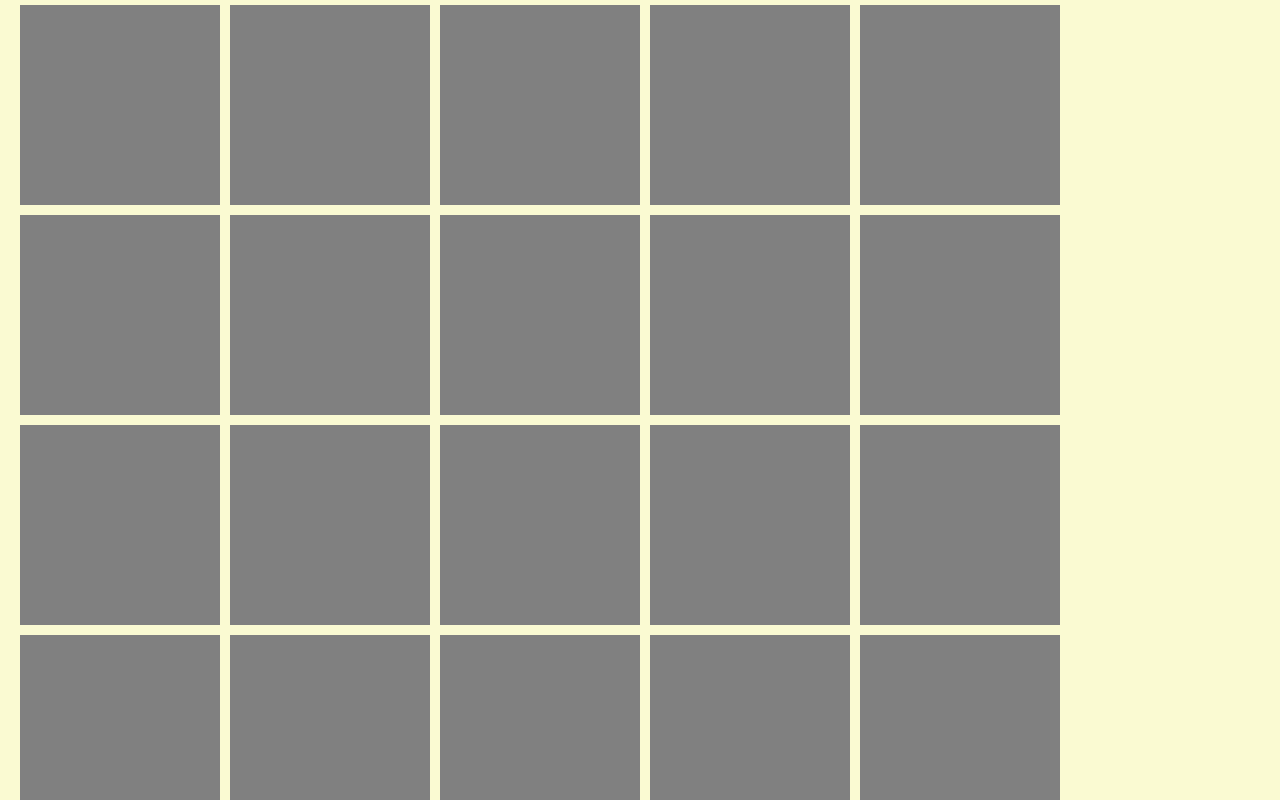
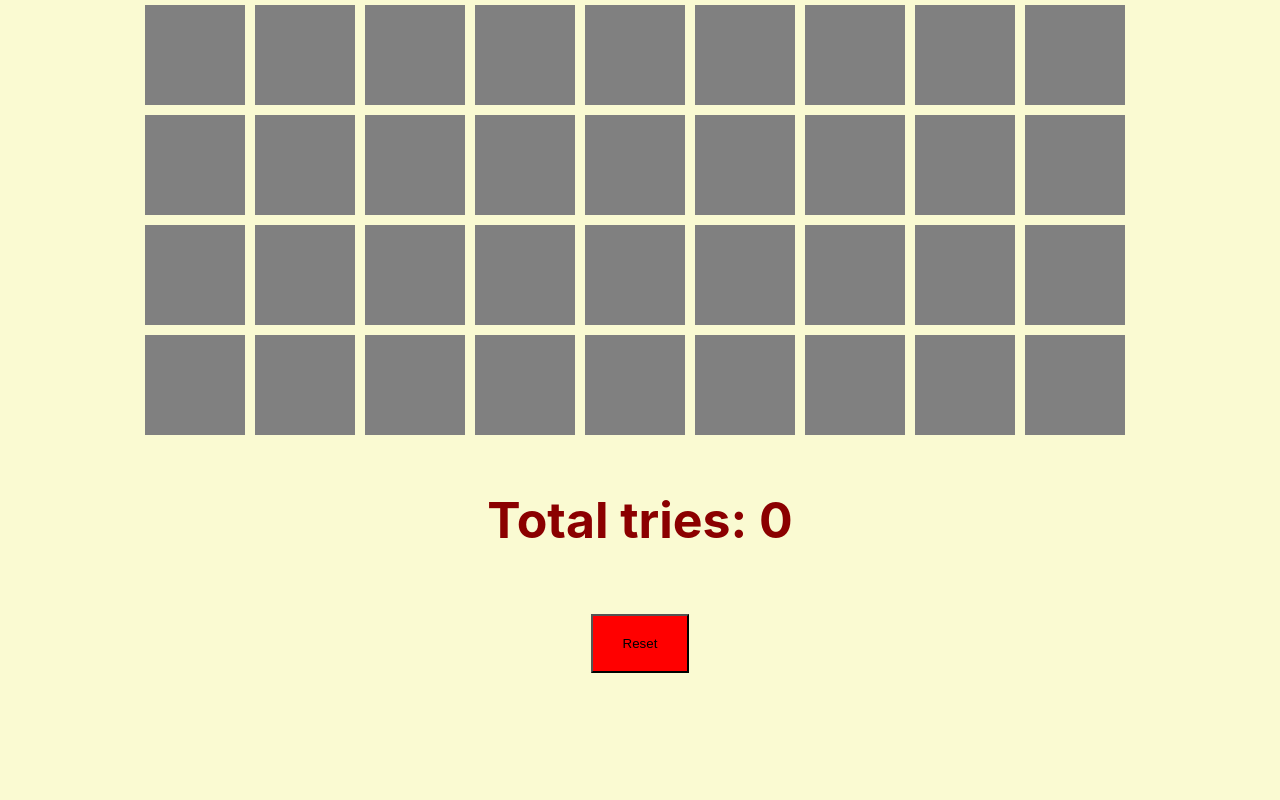
Before and after one commit to omurbekov-azamat/homework-54, a React (Create React App) app: page / in a window 1280 px wide. Shown: the top 800 px of the page. Built offline with nearby package versions, Linux system fonts and the light colour scheme.

Commit message:
Commit-5; created function countClicked() for count tries; created component Counter for show count tries and add Counter.css created component Button for reset game and add Button.css

```diff
--- a/src/components/Boxes/box.css
+++ b/src/components/Boxes/box.css
@@ -1,28 +1,28 @@
 .boxes{
     display: flex;
     flex-wrap: wrap;
-    max-width: 1300px;
+    max-width: 1000px;
     margin: 0 auto;
     padding: 0 15px;
 }
 
 .Box-grey{
-    width: 200px;
-    height: 200px;
+    width: 100px;
+    height: 100px;
     margin: 5px;
     background: gray;
 }
 
 .Box-white{
-    width: 200px;
-    height: 200px;
+    width: 100px;
+    height: 100px;
     margin: 5px;
     background: white;
 }
 
 .hasItem-show{
     display: block;
-    font-size: 200px;
+    font-size: 100px;
 }
 .hasItem-none{
     display: none;
--- /dev/null
+++ b/src/components/ButtonReset/Button.css
@@ -0,0 +1,4 @@
+.btn{
+    background: red;
+    padding: 20px 30px;
+}
--- /dev/null
+++ b/src/components/ButtonReset/Button.tsx
@@ -0,0 +1,18 @@
+import React from 'react';
+import './Button.css';
+import '../Counter/Counter.css'
+
+interface ButtonProps {
+  reset: () => void;
+}
+
+const Button:React.FC<ButtonProps> = (props) => {
+  return (
+    <div className='count'>
+      <button className='btn' onClick={props.reset}>Reset</button>
+    </div>
+
+  );
+};
+
+export default Button;
--- /dev/null
+++ b/src/components/Counter/Counter.css
@@ -0,0 +1,6 @@
+.count{
+    text-align: center;
+    font-size: 50px;
+    font-weight: bold;
+    color: darkred;
+}
--- /dev/null
+++ b/src/components/Counter/Counter.tsx
@@ -0,0 +1,16 @@
+import React from 'react';
+import './Counter.css'
+
+interface  Props {
+  clickCount: number;
+}
+
+const Counter:React.FC<Props> = ({clickCount}) => {
+  return (
+    <p className='count'>
+      Total tries: {clickCount}
+    </p>
+  );
+};
+
+export default Counter;
--- a/src/containers/App/App.tsx
+++ b/src/containers/App/App.tsx
@@ -1,6 +1,8 @@
 import Box from "../../components/Box/Box";
 import {useState} from "react";
 import Boxes from "../../components/Boxes/Boxes";
+import Counter from "../../components/Counter/Counter";
+import Button from "../../components/ButtonReset/Button";
 
 function App() {
 
@@ -22,6 +24,8 @@ function App() {
 
   const [boxes, setBoxes] = useState<Box[]>(getBoxes());
 
+  let click:boolean[] = [];
+
   const clicked = (index:number) => {
     const boxesCopy = [...boxes];
     const boxCopy = {...boxes[index]};
@@ -29,13 +33,27 @@ function App() {
     boxesCopy[index] = boxCopy;
     setBoxes(boxesCopy);
   };
-  console.log(boxes)
+
+
+  const countClicked = () => {
+    for (let i = 0; i < boxes.length; i++) {
+      if(boxes[i].clicked === true) {
+        click.push(boxes[i].clicked);
+      }
+    }
+  };
+
+  countClicked()
+
+  const reset = () => {
+    setBoxes(getBoxes)
+  };
 
   return (
     <div>
-      <Boxes boxes={boxes}
-             clicked={clicked}
-      />
+      <Boxes boxes={boxes} clicked={clicked}/>
+      <Counter clickCount={click.length}/>
+      <Button reset={reset}/>
     </div>
   );
 }
```
